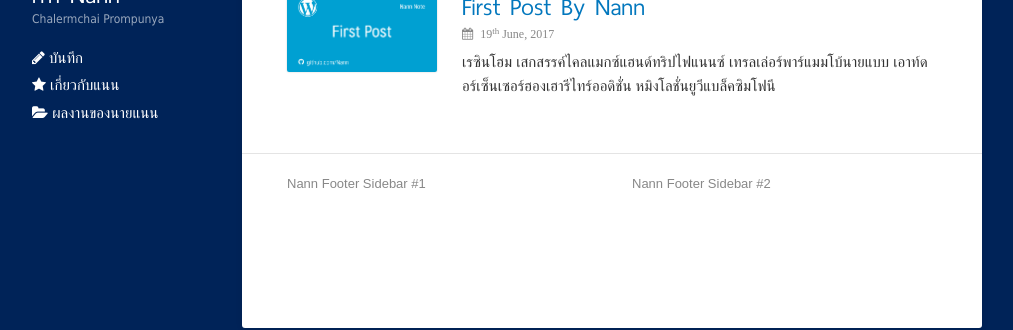
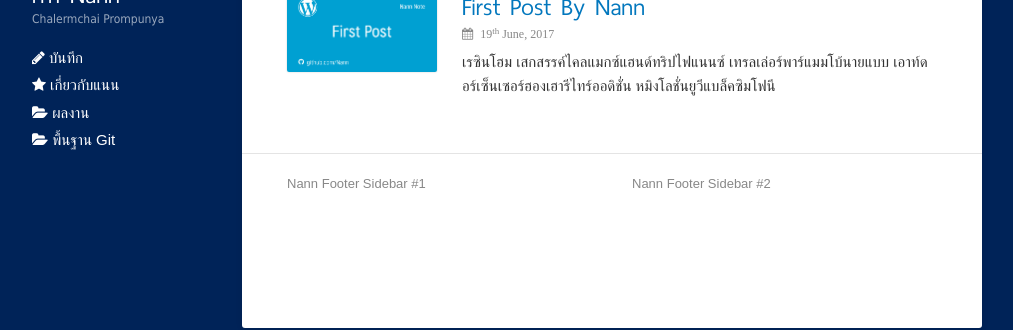
Before and after one commit to Nann/nann.github.io, a Jekyll site: the page built from index.html, in a window 1280 px wide. Shown: the part 192-522 px from the top of the page, without its empty margins (133-1146 px from the left). Built offline with Jekyll 4.4.1, drawn with Linux system fonts in a browser that asks for light colours.

Commit message:
Fix pdf in jekyll

```diff
--- a/_includes/main-menu.html
+++ b/_includes/main-menu.html
@@ -1,5 +1,6 @@
 <ul id="menu-main" class="main">
 	<li class="menu-item"> <a href="/blog" title="บันทึก"><i class="fa fa-pencil"></i> บันทึก</a></li>
 	<li class="menu-item"><a href="#about"><i class="fa fa-star"></i> เกี่ยวกับแนน</a></li>
-	<li class="menu-item"><a href="#portfolio"><i class="fa fa-folder-open"></i> ผลงานของนายแนน</a></li>
+	<li class="menu-item"><a href="#portfolio"><i class="fa fa-folder-open"></i> ผลงาน</a></li>
+	<li class="menu-item"><a href="{{ site.url }}/assets/git.pdf"><i class="fa fa-folder-open"></i> พื้นฐาน Git</a></li>
 </ul>
```
Also changed, not shown: 1 other file.
